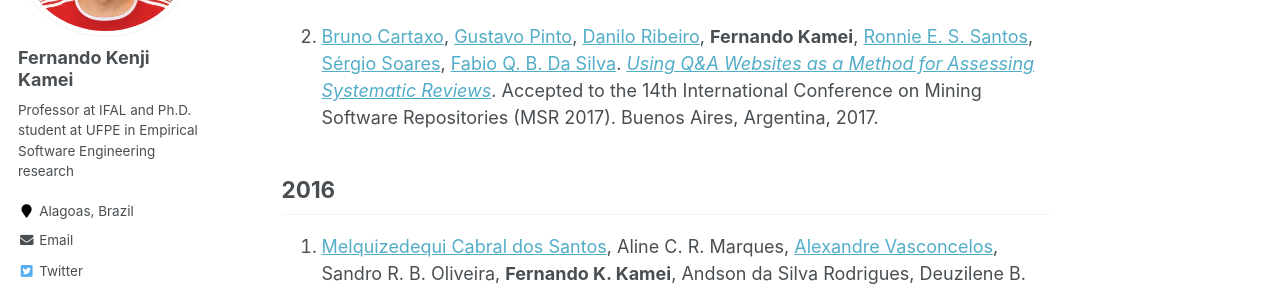
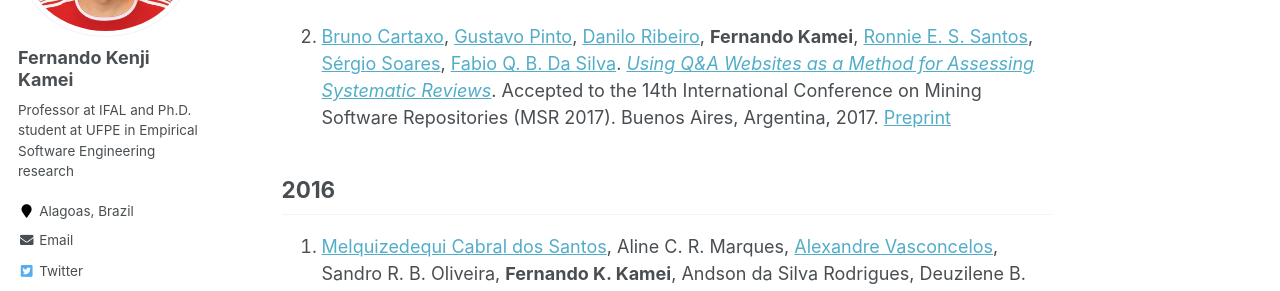
Before and after one commit to fkenjikamei/fkenjikamei.github.io, a Jekyll site: the page built from _pages/publications.md, in a window 1280 px wide and 900 px high, scrolled down 847 px. Shown: the part 153-444 px from the top of the window. Built offline with Jekyll 4.4.1, drawn with Linux system fonts in a browser that asks for light colours.

Commit message:
Update publications.md

```diff
--- a/_pages/publications.md
+++ b/_pages/publications.md
@@ -19,7 +19,7 @@ author_profile: true
 ## 2017
 1. **Fernando Kamei**, [Gustavo Pinto](http://gustavopinto.org), [Bruno Cartaxo](http://brunocartaxo.com/), [Alexandre Vasconcelos](http://cin.ufpe.br/~amlv/). *[On the Benefits/Limitations of Agile Software Development: An Interview Study with Brazilian Companies](https://dl.acm.org/doi/10.1145/3084226.3084278)*. Accepted to the 21st International Conference on Evaluation and Assessment in Software Engineering (EASE 2017). Karlskrona, Sweden, 2017.
 
-2. [Bruno Cartaxo](http://brunocartaxo.com/), [Gustavo Pinto](http://gustavopinto.org), [Danilo Ribeiro](http://lattes.cnpq.br/9054177799378154), **Fernando Kamei**, [Ronnie E. S. Santos](http://lattes.cnpq.br/7740410814678720), [S&eacute;rgio Soares](http://www.cin.ufpe.br/~scbs/), [Fabio Q. B. Da Silva](http://lattes.cnpq.br/6381755382123529). *[Using Q&A Websites as a Method for Assessing Systematic Reviews](https://ieeexplore.ieee.org/document/7962373)*. Accepted to the 14th International Conference on Mining Software Repositories (MSR 2017). Buenos Aires, Argentina, 2017.
+2. [Bruno Cartaxo](http://brunocartaxo.com/), [Gustavo Pinto](http://gustavopinto.org), [Danilo Ribeiro](http://lattes.cnpq.br/9054177799378154), **Fernando Kamei**, [Ronnie E. S. Santos](http://lattes.cnpq.br/7740410814678720), [S&eacute;rgio Soares](http://www.cin.ufpe.br/~scbs/), [Fabio Q. B. Da Silva](http://lattes.cnpq.br/6381755382123529). *[Using Q&A Websites as a Method for Assessing Systematic Reviews](https://ieeexplore.ieee.org/document/7962373)*. Accepted to the 14th International Conference on Mining Software Repositories (MSR 2017). Buenos Aires, Argentina, 2017. [Preprint](https://github.com/fkenjikamei/fkenjikamei.github.io/raw/master/files/msr2017-preprint.pdf)
 
 
 ## 2016
```
